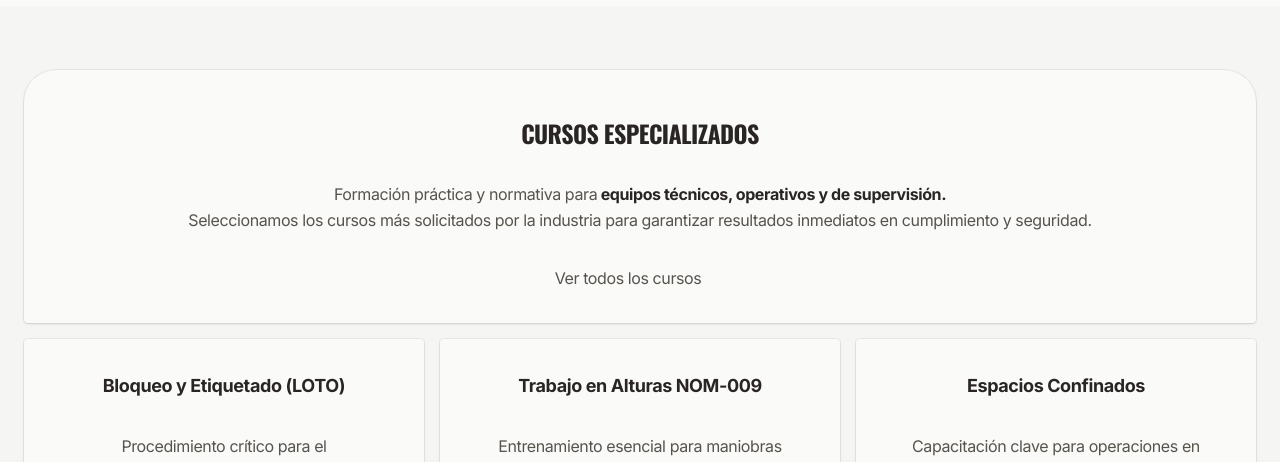
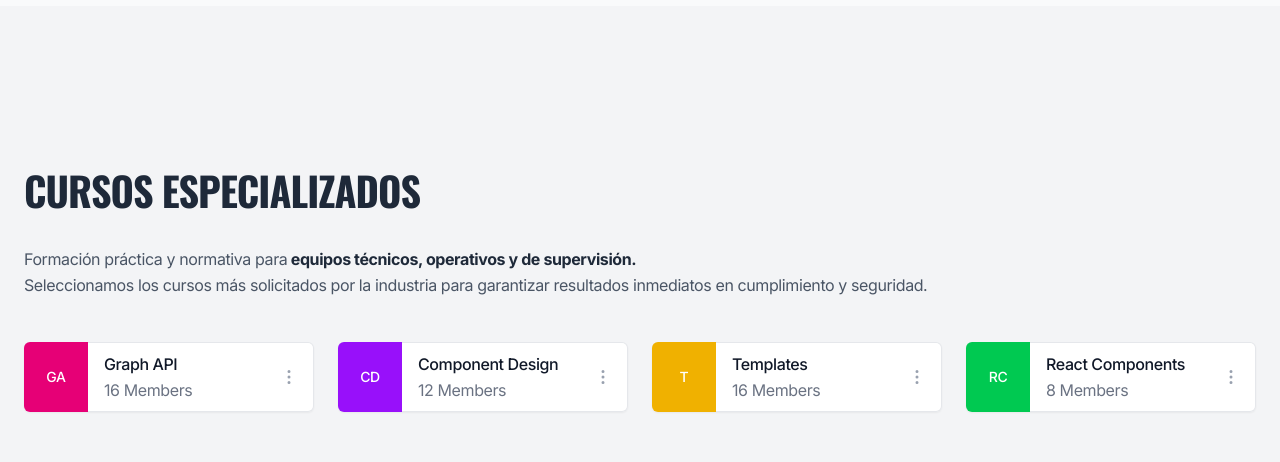
Before and after one commit to artmichel-dev/cefortte, a Next.js app: page / in a window 1280 px wide. Shown: the part 582-1044 px from the top of the page. Built offline with nearby package versions, Linux system fonts and the light colour scheme; no server answers.

Commit message:
Estoy trabajando en normalizar los section > article > div

```diff
--- a/src/app/globals.css
+++ b/src/app/globals.css
@@ -234,7 +234,7 @@ article {
   }
 
   body {
-    @apply m-0 p-0 min-h-dvh bg-stone-100 antialiased grid grid-rows-[auto_1fr_auto];
+    @apply m-0 p-0 min-h-dvh bg-gray-100 antialiased grid grid-rows-[auto_1fr_auto];
     font-size: var(--text-body);
     line-height: 1.5;
     overflow-x: hidden;
@@ -249,7 +249,7 @@ article {
         ESTRUCTURA PRINCIPAL
         ----------------------------------------- */
   main {
-    @apply relative grid w-full bg-stone-50 gap-3;
+    @apply relative grid w-full bg-gray-50 gap-3;
   }
 
   section {
@@ -269,7 +269,7 @@ article {
   h4,
   h5,
   h6 {
-    @apply font-heading font-bold uppercase tracking-tight antialiased leading-tight text-balance text-stone-800;
+    @apply font-heading font-bold uppercase tracking-tight antialiased leading-tight text-balance text-gray-800;
     user-select: none;
     -webkit-user-select: none;
     -moz-user-select: none;
@@ -339,7 +339,7 @@ article {
   textarea,
   button,
   span {
-    @apply font-sans tracking-tight text-balance leading-relaxed break-words antialiased text-stone-600;
+    @apply font-sans tracking-tight text-balance leading-relaxed break-words antialiased text-gray-600;
     font-size: var(--text-body);
     user-select: none;
     -webkit-user-select: none;
@@ -348,12 +348,12 @@ article {
   }
 
   small {
-    @apply font-sans tracking-tight leading-relaxed break-words antialiased text-stone-500;
+    @apply font-sans tracking-tight leading-relaxed break-words antialiased text-gray-500;
     font-size: var(--text-small);
   }
 
   b {
-    @apply font-bold text-stone-800;
+    @apply font-bold text-gray-800;
     font-size: var(--text-body-large);
   }
 
@@ -512,7 +512,7 @@ article {
         NAVEGACIÓN
         ----------------------------------------- */
   .nav-link {
-    @apply relative flex h-full items-center px-1 font-heading font-semibold uppercase transition-colors text-stone-950 opacity-80 transition-opacity;
+    @apply relative flex h-full items-center px-1 font-heading font-semibold uppercase transition-colors text-gray-950 opacity-80 transition-opacity;
     font-size: var(--text-small);
   }
 
@@ -526,14 +526,14 @@ article {
   }
 
   .mobile-nav-link {
-    @apply inline-block font-heading font-bold uppercase tracking-tight antialiased leading-tight text-balance transition-transform text-stone-100 hover:translate-x-1 hover:text-stone-50 active:text-white;
+    @apply inline-block font-heading font-bold uppercase tracking-tight antialiased leading-tight text-balance transition-transform text-gray-100 hover:translate-x-1 hover:text-gray-50 active:text-white;
   }
   .mobile-nav-sublink {
-    @apply inline-block tracking-tight antialiased leading-tight text-balance transition-transform text-stone-100 hover:translate-x-1 hover:text-stone-50 active:text-white;
+    @apply inline-block tracking-tight antialiased leading-tight text-balance transition-transform text-gray-100 hover:translate-x-1 hover:text-gray-50 active:text-white;
   }
 
   .icon-link {
-    @apply inline-block text-stone-100 transition-all duration-150 hover:-translate-y-0.5 hover:text-white active:text-white;
+    @apply inline-block text-gray-100 transition-all duration-150 hover:-translate-y-0.5 hover:text-white active:text-white;
   }
 
   /* -----------------------------------------
@@ -548,7 +548,7 @@ article {
   }
 
   .card-rounded {
-    @apply relative flex min-h-64 flex-col overflow-hidden bg-stone-50 shadow-sm ring-1 ring-black/5 transition-colors duration-300 hover:bg-white sm:min-h-0;
+    @apply relative flex min-h-64 flex-col overflow-hidden bg-gray-50 shadow-sm ring-1 ring-black/5 transition-colors duration-300 hover:bg-white sm:min-h-0;
   }
 }
 
--- a/src/app/page.tsx
+++ b/src/app/page.tsx
@@ -1,4 +1,5 @@
 import HeroVideoSection from "@/components/section/HeroInicio";
+import BentoGrid from "@/components/section/BentoGrid";
 import FeaturedCoursesGrid from "@/components/section/FeaturedCoursesGrid";
 
 export default function Home() {
@@ -6,7 +7,46 @@ export default function Home() {
     <main id="content">
       <section className="relative h-16 w-full"></section>
       <HeroVideoSection />
+      <BentoGrid />
       <FeaturedCoursesGrid />
+      <div className="container mx-auto max-w-4xl space-y-4 px-4 py-8">
+        <p>TIPOGRAFÍA - SISTEMA BASE (UI)</p>
+        <p data-text="micro">p text-micro</p>
+        <p data-text="small">p text-small</p>
+        <p data-text="body">p text-body</p>
+        <p data-text="body-lg">p text-body-lg</p>
+        <br />
+        <h6>Etiqueta h6</h6>
+        <h5>Etiqueta h5</h5>
+        <h4>Etiqueta h4</h4>
+        <h3>Etiqueta h3</h3>
+        <h2>Etiqueta h2</h2>
+        <h1>Etiqueta h1</h1>
+        <p>Etiqueta p - texto normal</p>
+        <a href="#">Etiqueta a - Enlace</a>
+        <br />
+        <span>Etiqueta span - Texto inline</span>
+        <br />
+        <strong>Etiqueta strong - Texto en negrita</strong>
+        <br />
+        <b>Etiqueta b - Texto en negrita</b>
+        <br />
+        <br />
+
+        <p>TIPOGRAFÍA - SISTEMA EDITORIAL (Marketing)</p>
+        <p data-text="display-xxl">p display-xxl</p>
+        <p data-text="display-xl">p display-xl</p>
+        <p data-text="display-lg">p display-lg</p>
+        <p data-text="display-md">p display-md</p>
+        <p data-text="display-sm">p display-sm</p>
+        <p data-text="title-lg">p title-lg</p>
+        <p data-text="title-md">p title-md</p>
+        <p data-text="title-sm">p title-sm</p>
+        <p data-text="title-lead">p title-lead</p>
+        <p data-text="title-highlight">p title-highlight</p>
+        <br />
+        <br />
+      </div>
     </main>
   );
 }
--- a/src/components/layout/Footer.tsx
+++ b/src/components/layout/Footer.tsx
@@ -73,8 +73,8 @@ export default function Footer() {
             {/* Columna 3: Card Cotización */}
             <div className="md:col-span-2 lg:col-span-1 mx-1">
               <div className="flex h-full flex-col justify-start rounded-sm border border-white/10 hover:border-white/20 hover:bg-white/5 p-8 transition-all duration-300">
-                <h3 className="mb-6 text-stone-100">¿Necesitas una Cotización?</h3>
-                <p className="mb-6 text-base leading-relaxed text-stone-100">
+                <h3 className="mb-6 text-gray-100">¿Necesitas una Cotización?</h3>
+                <p className="mb-6 text-base leading-relaxed text-gray-100">
                   Obtén una cotización personalizada para las necesidades específicas de tu empresa en minutos.
                 </p>
                 <Button
@@ -116,7 +116,7 @@ export default function Footer() {
                   )}
                   <Link
                     href={href}
-                    className="inline-block text-sm text-stone-100 transition-all duration-150 hover:translate-x-1 hover:text-stone-50"
+                    className="inline-block text-sm text-gray-100 transition-all duration-150 hover:translate-x-1 hover:text-gray-50"
                   >
                     {label}
                   </Link>
--- /dev/null
+++ b/src/components/section/BentoGrid.tsx
@@ -0,0 +1,115 @@
+export default function BentoGrid() {
+  return (
+    <section className="bg-gray-100">
+      <article>
+        <h1 className="text-gray-800">Cursos especializados</h1>
+        <p className="bg-gray-100 card-padding">
+          Formación práctica y normativa para
+          <span className="font-bold text-gray-800"> equipos técnicos, operativos y de supervisión.</span>
+          <br />
+          Seleccionamos los cursos más solicitados por la industria para garantizar resultados inmediatos en
+          cumplimiento y seguridad.
+        </p>
+
+        <ul role="list" class="mt-3 grid grid-cols-1 gap-5 sm:grid-cols-2 sm:gap-6 lg:grid-cols-4">
+          <li class="col-span-1 flex rounded-md shadow-xs">
+            <div class="flex w-16 shrink-0 items-center justify-center rounded-l-md bg-pink-600 text-sm font-medium text-white">
+              GA
+            </div>
+            <div class="flex flex-1 items-center justify-between truncate rounded-r-md border-t border-r border-b border-gray-200 bg-white">
+              <div class="flex-1 truncate px-4 py-2 text-sm">
+                <a href="#" class="font-medium text-gray-900 hover:text-gray-600">
+                  Graph API
+                </a>
+                <p class="text-gray-500">16 Members</p>
+              </div>
+              <div class="shrink-0 pr-2">
+                <button
+                  type="button"
+                  class="inline-flex size-8 items-center justify-center rounded-full text-gray-400 hover:text-gray-500 focus:outline-2 focus:outline-offset-2 focus:outline-indigo-600"
+                >
+                  <span class="sr-only">Open options</span>
+                  <svg viewBox="0 0 20 20" fill="currentColor" data-slot="icon" aria-hidden="true" class="size-5">
+                    <path d="M10 3a1.5 1.5 0 1 1 0 3 1.5 1.5 0 0 1 0-3ZM10 8.5a1.5 1.5 0 1 1 0 3 1.5 1.5 0 0 1 0-3ZM11.5 15.5a1.5 1.5 0 1 0-3 0 1.5 1.5 0 0 0 3 0Z" />
+                  </svg>
+                </button>
+              </div>
+            </div>
+          </li>
+          <li class="col-span-1 flex rounded-md shadow-xs">
+            <div class="flex w-16 shrink-0 items-center justify-center rounded-l-md bg-purple-600 text-sm font-medium text-white">
+              CD
+            </div>
+            <div class="flex flex-1 items-center justify-between truncate rounded-r-md border-t border-r border-b border-gray-200 bg-white">
+              <div class="flex-1 truncate px-4 py-2 text-sm">
+                <a href="#" class="font-medium text-gray-900 hover:text-gray-600">
+                  Component Design
+                </a>
+                <p class="text-gray-500">12 Members</p>
+              </div>
+              <div class="shrink-0 pr-2">
+                <button
+                  type="button"
+                  class="inline-flex size-8 items-center justify-center rounded-full text-gray-400 hover:text-gray-500 focus:outline-2 focus:outline-offset-2 focus:outline-indigo-600"
+                >
+                  <span class="sr-only">Open options</span>
+                  <svg viewBox="0 0 20 20" fill="currentColor" data-slot="icon" aria-hidden="true" class="size-5">
+                    <path d="M10 3a1.5 1.5 0 1 1 0 3 1.5 1.5 0 0 1 0-3ZM10 8.5a1.5 1.5 0 1 1 0 3 1.5 1.5 0 0 1 0-3ZM11.5 15.5a1.5 1.5 0 1 0-3 0 1.5 1.5 0 0 0 3 0Z" />
+                  </svg>
+                </button>
+              </div>
+            </div>
+          </li>
+          <li class="col-span-1 flex rounded-md shadow-xs">
+            <div class="flex w-16 shrink-0 items-center justify-center rounded-l-md bg-yellow-500 text-sm font-medium text-white">
+              T
+            </div>
+            <div class="flex flex-1 items-center justify-between truncate rounded-r-md border-t border-r border-b border-gray-200 bg-white">
+              <div class="flex-1 truncate px-4 py-2 text-sm">
+                <a href="#" class="font-medium text-gray-900 hover:text-gray-600">
+                  Templates
+                </a>
+                <p class="text-gray-500">16 Members</p>
+              </div>
+              <div class="shrink-0 pr-2">
+                <button
+                  type="button"
+                  class="inline-flex size-8 items-center justify-center rounded-full text-gray-400 hover:text-gray-500 focus:outline-2 focus:outline-offset-2 focus:outline-indigo-600"
+                >
+                  <span class="sr-only">Open options</span>
+                  <svg viewBox="0 0 20 20" fill="currentColor" data-slot="icon" aria-hidden="true" class="size-5">
+                    <path d="M10 3a1.5 1.5 0 1 1 0 3 1.5 1.5 0 0 1 0-3ZM10 8.5a1.5 1.5 0 1 1 0 3 1.5 1.5 0 0 1 0-3ZM11.5 15.5a1.5 1.5 0 1 0-3 0 1.5 1.5 0 0 0 3 0Z" />
+                  </svg>
+                </button>
+              </div>
+            </div>
+          </li>
+          <li class="col-span-1 flex rounded-md shadow-xs">
+            <div class="flex w-16 shrink-0 items-center justify-center rounded-l-md bg-green-500 text-sm font-medium text-white">
+              RC
+            </div>
+            <div class="flex flex-1 items-center justify-between truncate rounded-r-md border-t border-r border-b border-gray-200 bg-white">
+              <div class="flex-1 truncate px-4 py-2 text-sm">
+                <a href="#" class="font-medium text-gray-900 hover:text-gray-600">
+                  React Components
+                </a>
+                <p class="text-gray-500">8 Members</p>
+              </div>
+              <div class="shrink-0 pr-2">
+                <button
+                  type="button"
+                  class="inline-flex size-8 items-center justify-center rounded-full text-gray-400 hover:text-gray-500 focus:outline-2 focus:outline-offset-2 focus:outline-indigo-600"
+                >
+                  <span class="sr-only">Open options</span>
+                  <svg viewBox="0 0 20 20" fill="currentColor" data-slot="icon" aria-hidden="true" class="size-5">
+                    <path d="M10 3a1.5 1.5 0 1 1 0 3 1.5 1.5 0 0 1 0-3ZM10 8.5a1.5 1.5 0 1 1 0 3 1.5 1.5 0 0 1 0-3ZM11.5 15.5a1.5 1.5 0 1 0-3 0 1.5 1.5 0 0 0 3 0Z" />
+                  </svg>
+                </button>
+              </div>
+            </div>
+          </li>
+        </ul>
+      </article>
+    </section>
+  );
+}
--- a/src/components/section/FeaturedCoursesGrid.tsx
+++ b/src/components/section/FeaturedCoursesGrid.tsx
@@ -2,24 +2,21 @@ import Link from "next/link";
 
 export default function CursosEspecializados() {
   return (
-    <section className="card-padding container max-w-3xl bg-stone-100 text-center">
+    <section className="card-padding container max-w-3xl bg-gray-100 text-center">
       <div className="card-padding grid grid-cols-1 gap-2 sm:grid-cols-2 md:gap-4 lg:grid-cols-3">
         {/* Card 1: Title */}
         <div className="card-padding card-rounded rounded-t-4xl sm:rounded-tl-4xl sm:rounded-tr-4xl group rounded-b-sm sm:col-span-2 sm:rounded-sm lg:col-span-3">
           <h3 className="mx-auto max-w-3xl pt-2 lg:pt-4">Cursos Especializados</h3>
           <p className="card-padding mx-auto max-w-md px-12 md:max-w-2xl lg:max-w-5xl">
             Formación práctica y normativa para
-            <span className="font-bold text-stone-800">
-              {" "}
-              equipos técnicos, operativos y de supervisión.
-            </span>
+            <span className="font-bold text-gray-800"> equipos técnicos, operativos y de supervisión.</span>
             <br />
-            Seleccionamos los cursos más solicitados por la industria para garantizar resultados
-            inmediatos en cumplimiento y seguridad.
+            Seleccionamos los cursos más solicitados por la industria para garantizar resultados inmediatos en
+            cumplimiento y seguridad.
           </p>
           <Link className="btn-general mx-auto" href="/cursos">
             Ver todos los cursos
-            <i className="fas fa-arrow-right ml-2 h-4 w-4 text-stone-50"></i>
+            <i className="fas fa-arrow-right ml-2 h-4 w-4 text-gray-50"></i>
           </Link>
         </div>
 
@@ -28,8 +25,7 @@ export default function CursosEspecializados() {
           <div className="card-padding mx-auto text-center">
             <b>Bloqueo y Etiquetado (LOTO)</b>
             <p className="card-padding max-w-md px-8">
-              Procedimiento crítico para el control de energías peligrosas. Evita activaciones
-              inesperadas.
+              Procedimiento crítico para el control de energías peligrosas. Evita activaciones inesperadas.
             </p>
           </div>
           <div className="mt-auto flex justify-center">
@@ -48,8 +44,8 @@ export default function CursosEspecializados() {
           <div className="card-padding mx-auto text-center">
             <b>Trabajo en Alturas NOM-009</b>
             <p className="card-padding max-w-md px-8">
-              Entrenamiento esencial para maniobras seguras en altura. Previene caídas y fortalece
-              la cultura de seguridad.
+              Entrenamiento esencial para maniobras seguras en altura. Previene caídas y fortalece la cultura de
+              seguridad.
             </p>
           </div>
           <div className="relative mt-auto flex-1 overflow-hidden">
```
Also changed, not shown: src/app/not-found.tsx (+26 -31 lines), src/components/layout/Header.tsx (+5 -5 lines), src/components/section/HeroInicio.tsx (+4 -4 lines), src/components/section/HeroVideoSection.tsx (+5 -5 lines), src/components/ui/button.tsx (+24 -28 lines), src/components/ui/input.tsx (+5 -5 lines).
